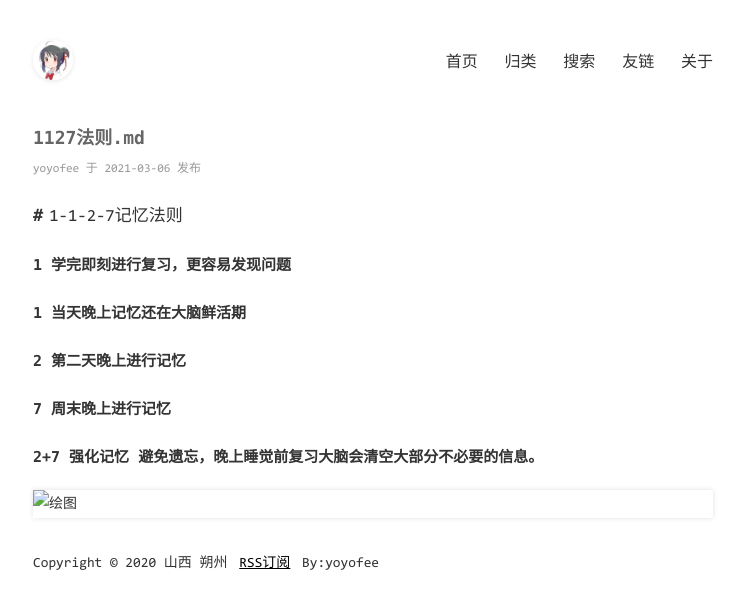
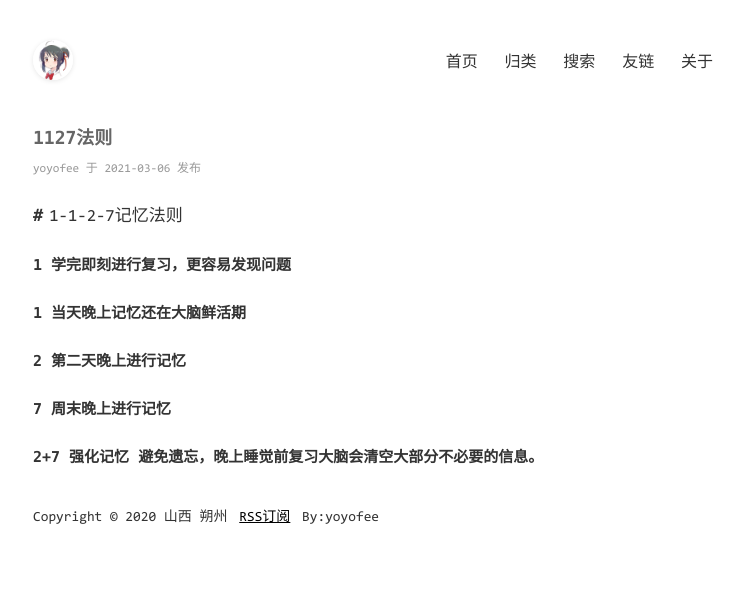
Before and after one commit to yoyofee/yoyofee.github.io, a Jekyll site: the page built from _posts/2021-03-06-1104-1127法则.md, in a window 1280 px wide. Shown: the top 609 px of the page, without its empty margins (267-1012 px from the left). Built offline with Jekyll 4.4.1, drawn with Linux system fonts in a browser that asks for light colours; comment, search, counter and statistics services are not loaded.

```diff
--- a/_posts/2021-03-06-1104-1127法则.md
+++ b/_posts/2021-03-06-1104-1127法则.md
@@ -1,6 +1,6 @@
 ---
 layout: mypost
-title: 1127法则.md
+title: 1127法则
 categories: [复习记忆]
 ---
 # 1-1-2-7记忆法则
```
Also changed, not shown: other parts of _posts/2021-03-06-1104-1127法则.md (+0 -2 lines).
